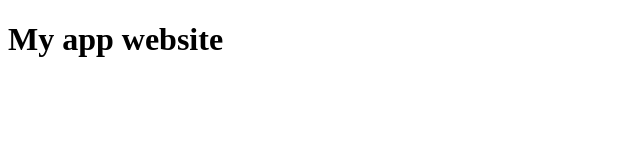
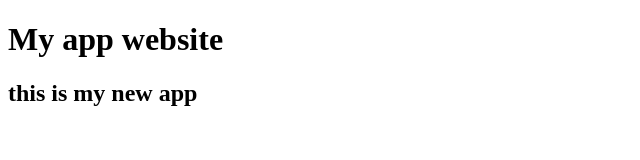
Before and after one commit to GustavoGalasse/gitvscode, a plain HTML site: page index.html in a window 1280 px wide. Shown: the whole page, without its empty margins (0-640 px from the left). Drawn offline with Linux system fonts and the light colour scheme.

Commit message:
Atualizado o texto do site

```diff
--- a/index.html
+++ b/index.html
@@ -7,5 +7,6 @@
 </head>
 <body>
     <h1> My app website</h1>
+    <h2>this is my new app</h2>
 </body>
 </html>
```
